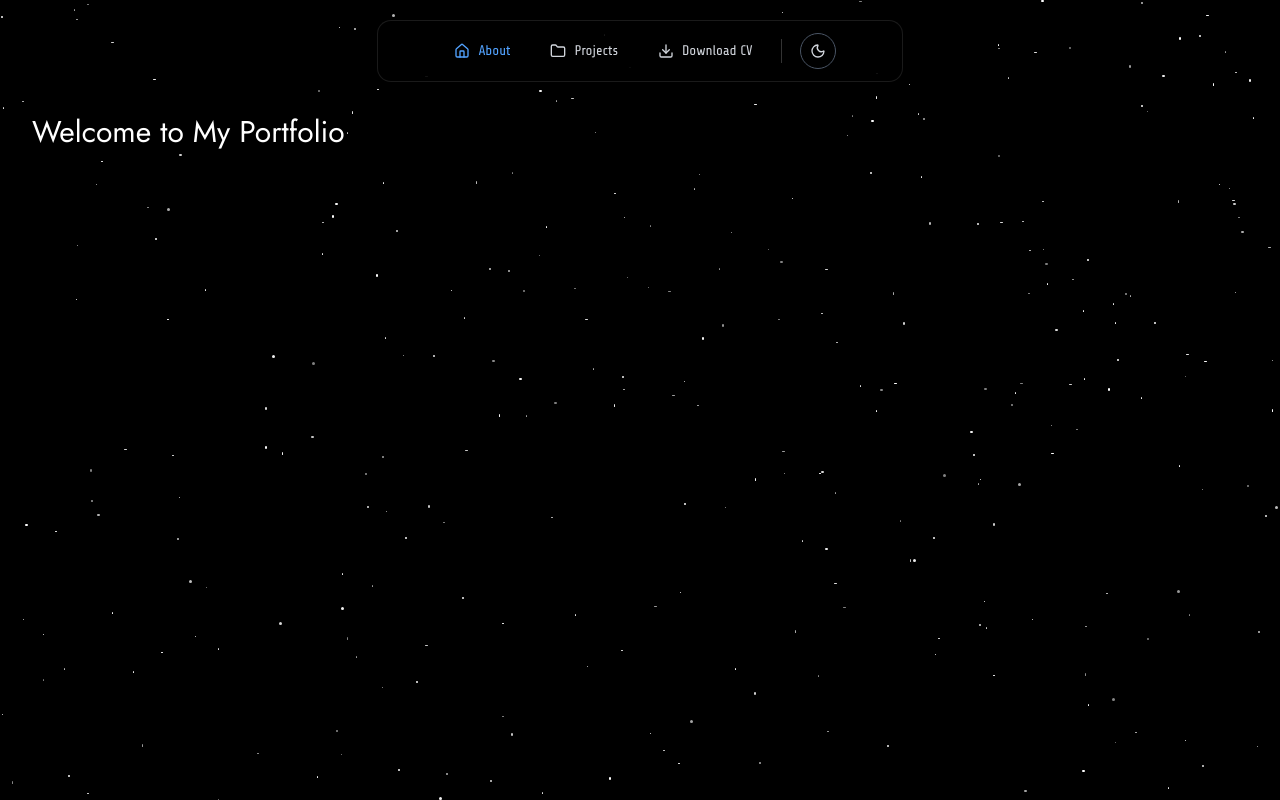
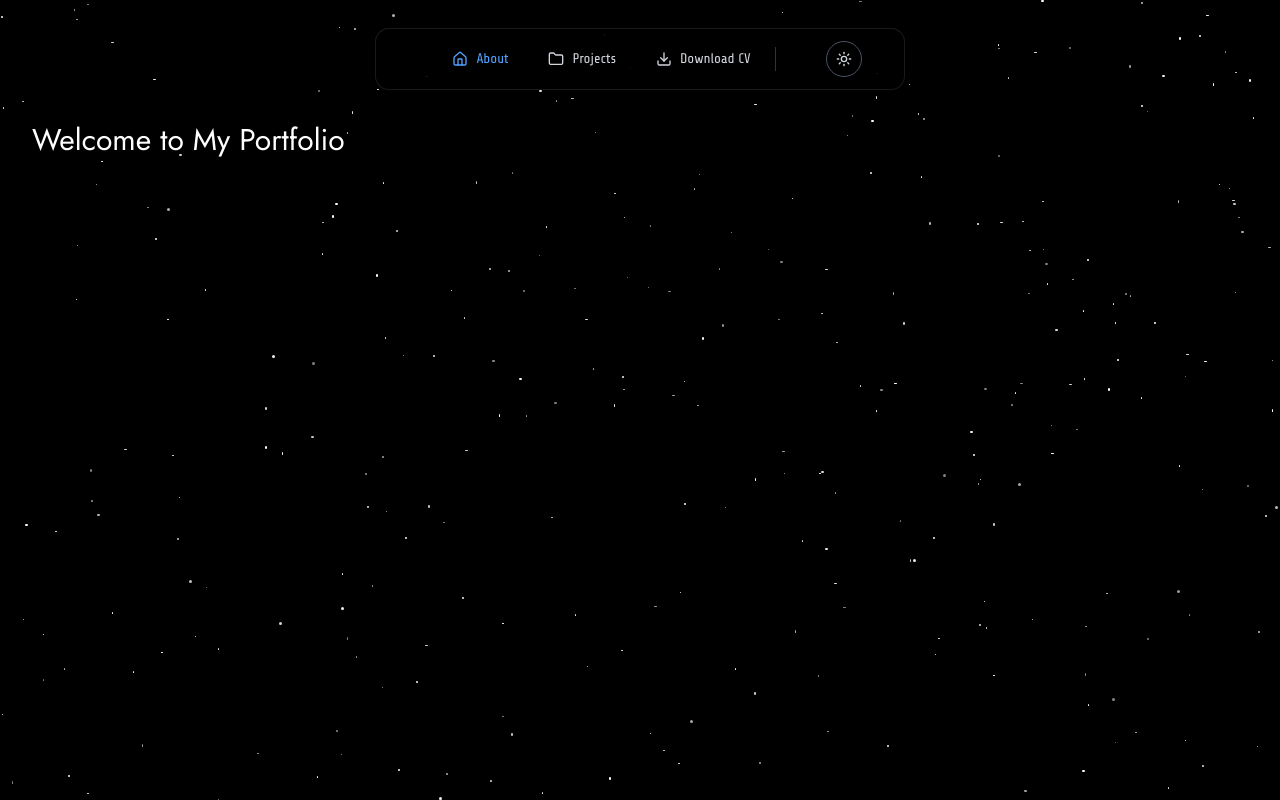
Before and after one commit to Waldo-Blom/CV-website, a Next.js app: page / in a window 1280 px wide. Built offline with nearby package versions, Linux system fonts and the light colour scheme.

Commit message:
Centred Theme button on NavBar

```diff
--- a/components/sections/Navbar.tsx
+++ b/components/sections/Navbar.tsx
@@ -16,11 +16,10 @@ export const Navbar = () => {
   const { darkMode, toggleTheme } = useTheme();
 
   return (
-    <div className="flex justify-center pt-5">
-      <nav className="font-[family-name:var(--font-navbar)] flex items-center gap-1 rounded-xl border border-white/10 bg-black/90 px-6 py-3 shadow-lg sm:px-8 md:px-15">
+    <div className="flex justify-center pt-7">
+      <nav className="font-[family-name:var(--font-navbar)] flex items-center rounded-xl border border-white/10 bg-black/90 py-3 shadow-lg">
 
-        {/* Left Section: Navigation Links */}
-        <div className="flex items-center gap-1 sm:gap-2">
+        <div className="flex items-center gap-1 pl-6 sm:pl-8 md:pl-15 sm:gap-2">
           {navItems.map(({ href, label, icon: Icon, hideOnMobile }) => {
             const isActive = pathname === href;
             return (
@@ -40,25 +39,14 @@ export const Navbar = () => {
 
         {/* Divider */}
         <div className="mx-2 h-6 w-px bg-white/20" />
-
-        {/* Right Section: Centered Theme Toggle */}
-        <div className="flex items-center justify-center min-w-[40px] sm:min-w-[48px]">
+        <div className="flex items-center justify-center px-4 md:w-[120px]">
           <button
             onClick={toggleTheme}
             className="flex h-8 w-8 items-center justify-center rounded-full border border-gray-600 text-gray-300 transition-all duration-200 hover:border-white hover:text-white sm:h-9 sm:w-9"
             aria-label="Toggle theme"
           >
-            {darkMode ? (
-              <>
-                <Moon size={14} className="sm:hidden" />
-                <Moon size={16} className="hidden sm:block" />
-              </>
-            ) : (
-              <>
-                <Sun size={14} className="sm:hidden" />
-                <Sun size={16} className="hidden sm:block" />
-              </>
-            )}
+          {darkMode ? <Sun size={14} className="sm:hidden" /> : <Moon size={14} className="sm:hidden" />}
+          {darkMode ? <Sun size={16} className="hidden sm:block" /> : <Moon size={16} className="hidden sm:block" />}
           </button>
         </div>
 
```
